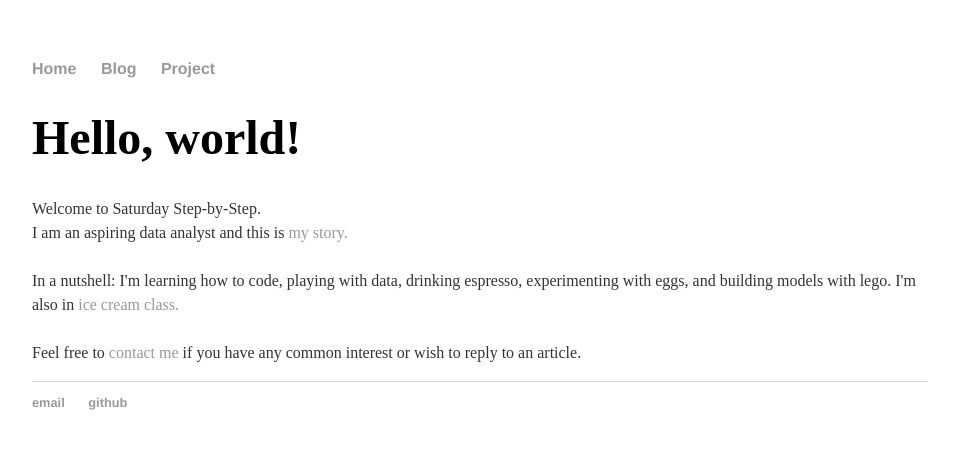
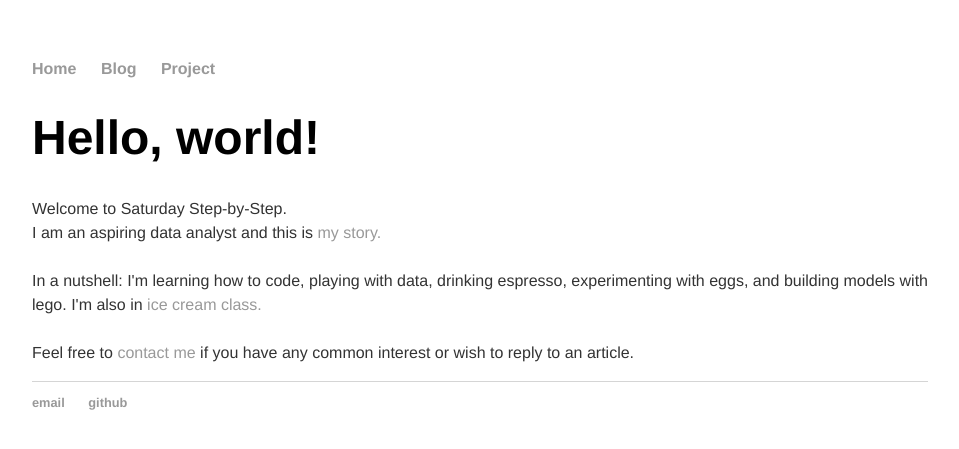
Before and after one commit to saturdaystepbystep/saturdaystepbystep.github.io, a Jekyll site: the page index.html, which Jekyll copies as it is, in a window 1280 px wide. Shown: the top 449 px of the page, without its empty margins (160-1119 px from the left). Built offline with Jekyll 4.4.1, drawn with Linux system fonts in a browser that asks for light colours.

Commit message:
Update main.css

```diff
--- a/css/main.css
+++ b/css/main.css
@@ -21,12 +21,12 @@ a:hover {
 }
 h1 {
     font-size: 3em;
-    font-family:'"Helvetica Neue", Helvetica, Arial, sans-serif;
+    font-family:"Helvetica Neue", Helvetica, Arial, sans-serif;
 }
 p {
     font-size: 1em;
     line-height: 1.5em;
-    "Helvetica Neue", Helvetica, Arial, sans-serif;
+    font-family:"Helvetica Neue", Helvetica, Arial, sans-serif;
     color: #333;
 }
 footer {
```
